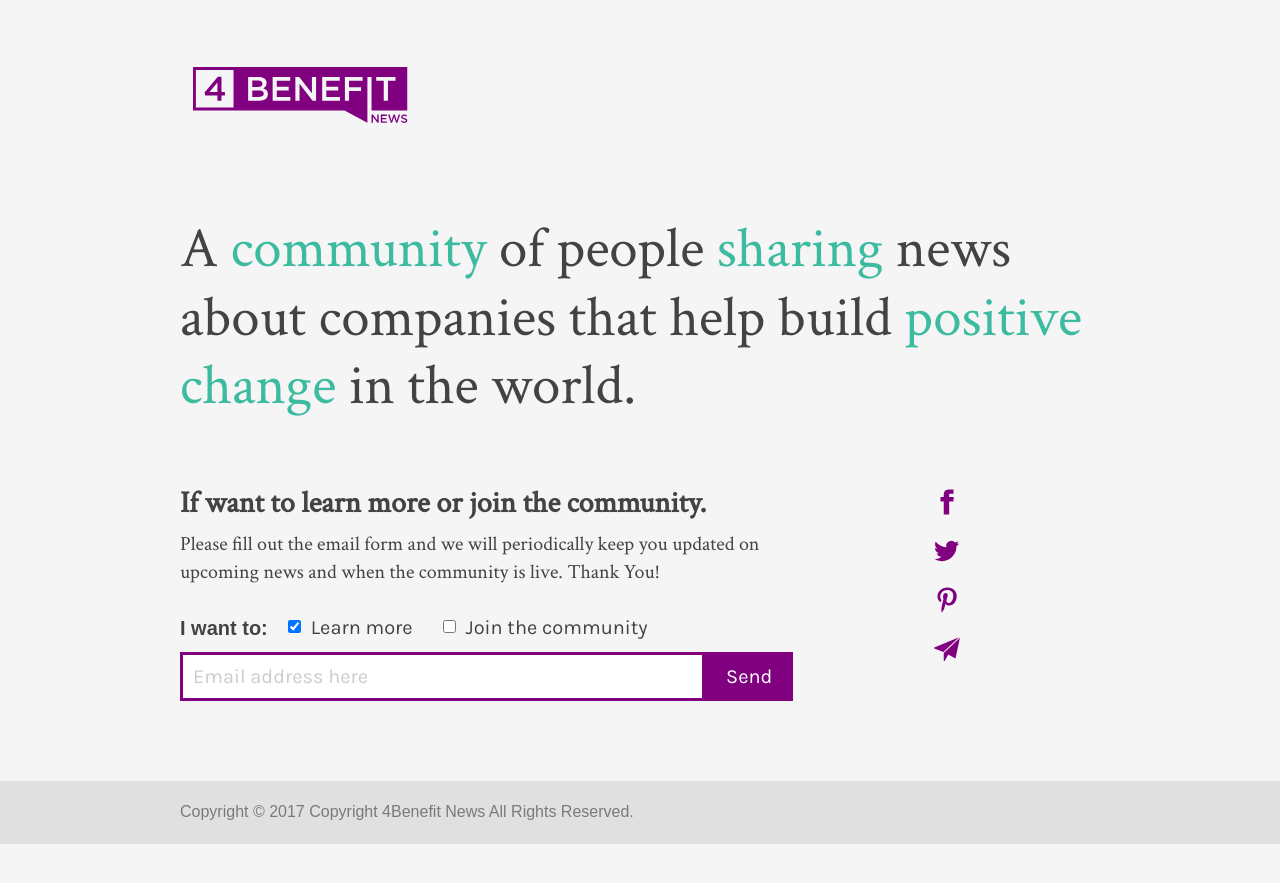
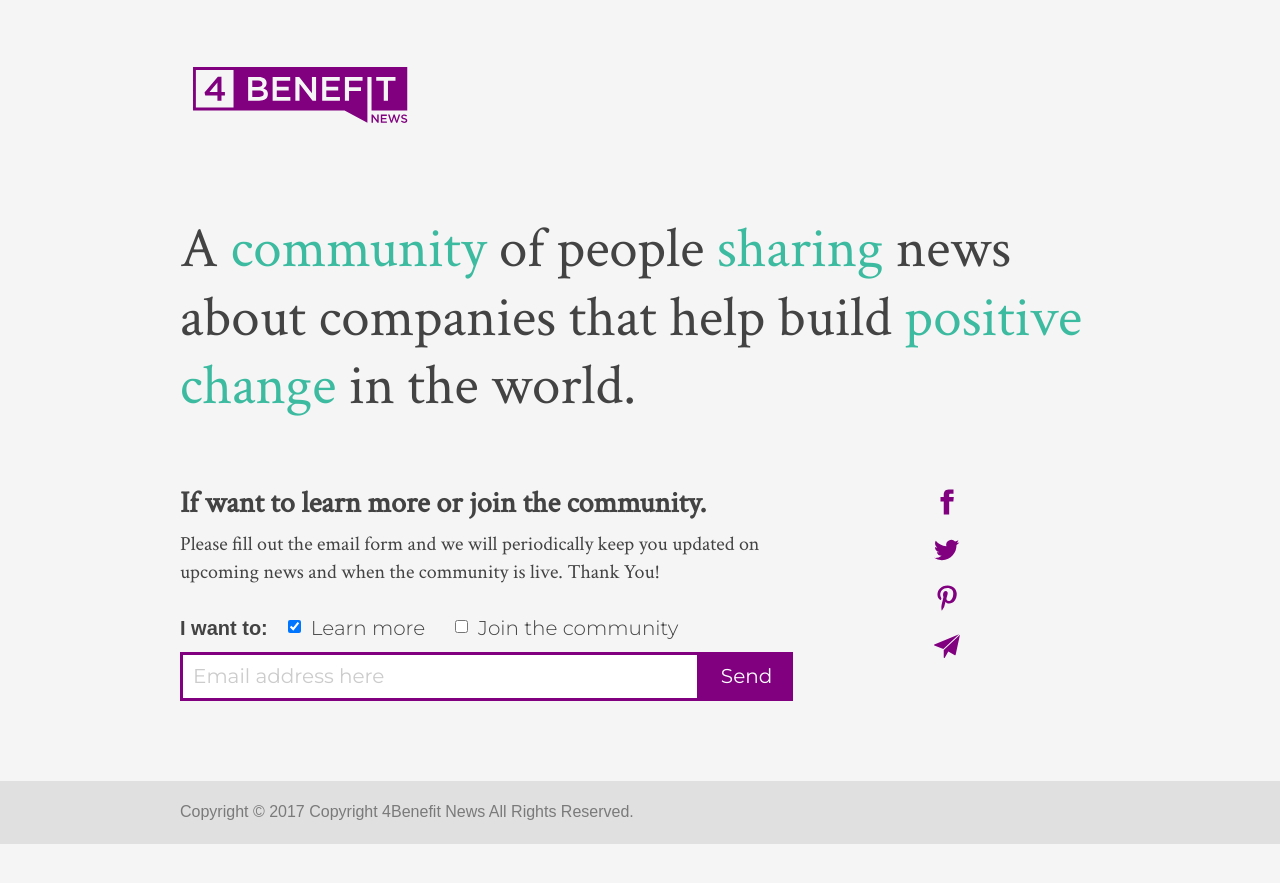
Before and after one commit to whosdustin/benefitnews, a Jekyll site: the page built from index.html, in a window 1280 px wide. Shown: the top 883 px of the page. Built offline with Jekyll 4.4.1, drawn with Linux system fonts in a browser that asks for light colours.

Commit message:
fonts and weight change

```diff
--- a/_layouts/default.html
+++ b/_layouts/default.html
@@ -13,7 +13,7 @@
 	 <link rel="icon" type="image/x-icon" href="{{ site.baseurl }}/images/favicon.ico">
 	 <!-- <link rel="mask-icon" href="{{ site.baseurl }}/images/pinned-orange.svg" color="#F3715D"> -->
 	<!-- Styles -->
-	<link href="https://fonts.googleapis.com/css?family=Crimson+Text|Karla" rel="stylesheet">
+	<link href="https://fonts.googleapis.com/css?family=Crimson+Text|Montserrat:200,300,400" rel="stylesheet">
   <link rel="stylesheet" href="{{ "/css/main.css" | prepend: site.baseurl }}">
 
   <link rel="canonical" href="{{ page.url | replace:'index.html','' | prepend: site.baseurl | prepend: site.url }}">
--- a/_sass/components/_forms.scss
+++ b/_sass/components/_forms.scss
@@ -3,7 +3,7 @@
     name: 'form',
     font: $font-family-form,
     label: (
-      weight: 700,
+      weight: $font-weight-action,
       size: $font-size-base,
       color: $form-label-color
     ),
@@ -75,7 +75,7 @@
       margin-bottom: 0.5em;
       padding-left: 1em;
       font-family: map-get($options, font);
-      font-weight: 400;
+      font-weight: map-deep-get($options, label, weight);
       cursor: pointer;
 
       > .action {
--- a/css/main.scss
+++ b/css/main.scss
@@ -6,8 +6,10 @@
 $font-size-base: 20px;
 $brand-color-primary:   #800080 !default;
 $brand-color-secondary: #3DBBA0 !default;
-$font-family-primary: 'Karla', sans-serif;
+$font-family-primary: 'Montserrat', sans-serif;
 $font-family-secondary: 'Crimson Text', serif;
+$font-weight-base: 200;
+$font-weight-action: 300;
 
 $input-border: $brand-color-primary;
 
```
